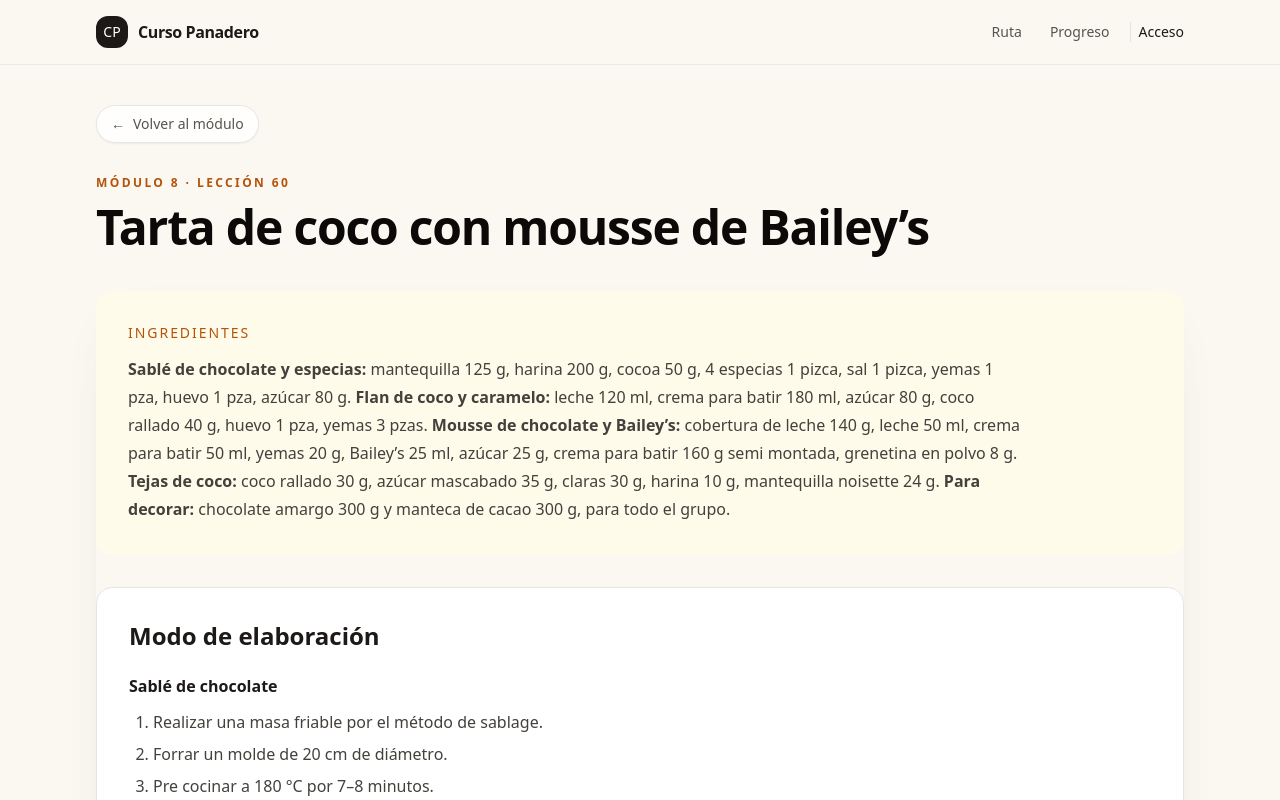
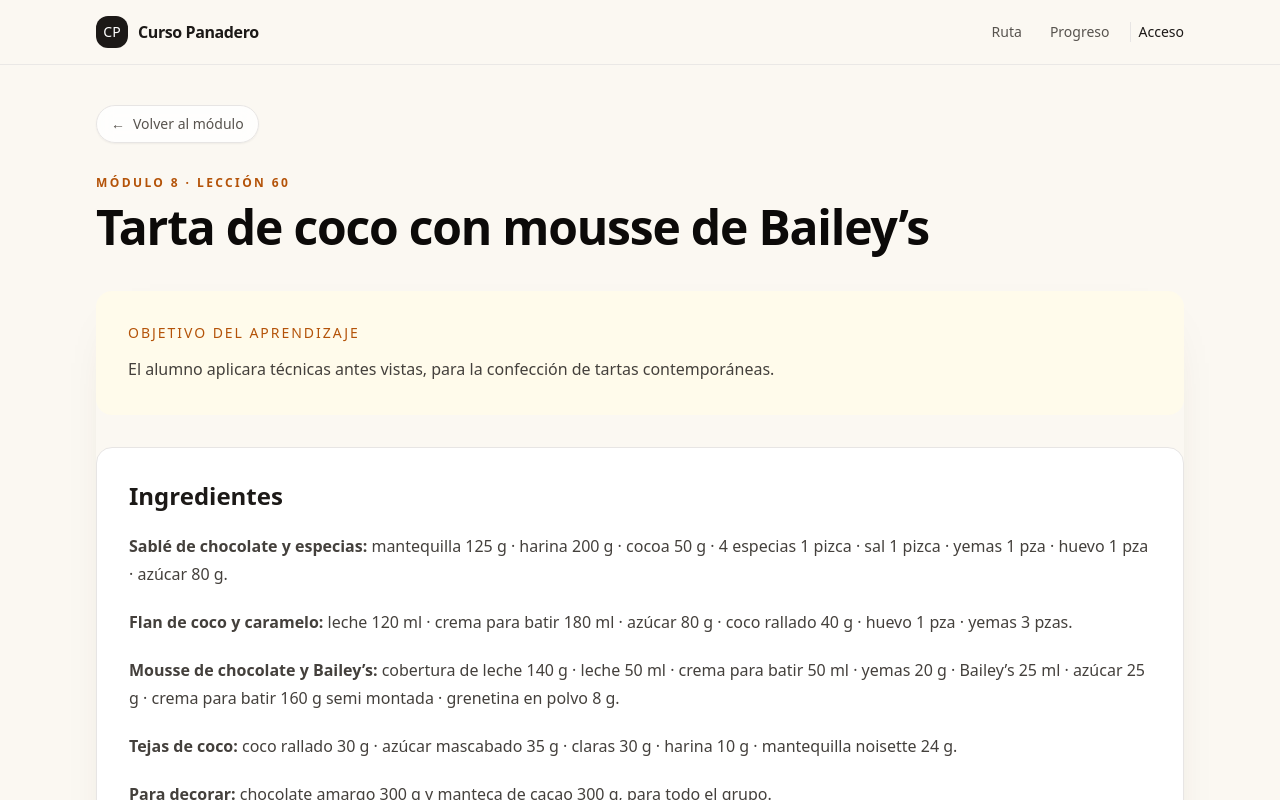
Before and after one commit to Drworm82/CursoPanadero, a Next.js app: page /leccion-tarta-coco-mousse-baileys in a window 1280 px wide. Shown: the top 800 px of the page. Built offline with nearby package versions, Linux system fonts and the light colour scheme; no server answers.

Commit message:
Completa objetivo de Clase 35 en M8

```diff
--- a/pages/leccion-tarta-coco-mousse-baileys.js
+++ b/pages/leccion-tarta-coco-mousse-baileys.js
@@ -6,7 +6,17 @@ export default function LessonPage() {
   return (
     <CourseShell eyebrow="Módulo 8 · Lección 60" title={lesson.title} subtitle={lesson.subtitle} backHref="/modulo-8" backLabel="Volver al módulo">
       <div className="space-y-8">
-        <section className="rounded-2xl bg-amber-50 p-6 sm:p-8"><p className="text-sm font-medium uppercase tracking-[0.14em] text-amber-700">Ingredientes</p><p className="mt-3 max-w-4xl leading-7 text-stone-700"><strong>Sablé de chocolate y especias:</strong> mantequilla 125 g, harina 200 g, cocoa 50 g, 4 especias 1 pizca, sal 1 pizca, yemas 1 pza, huevo 1 pza, azúcar 80 g. <strong>Flan de coco y caramelo:</strong> leche 120 ml, crema para batir 180 ml, azúcar 80 g, coco rallado 40 g, huevo 1 pza, yemas 3 pzas. <strong>Mousse de chocolate y Bailey’s:</strong> cobertura de leche 140 g, leche 50 ml, crema para batir 50 ml, yemas 20 g, Bailey’s 25 ml, azúcar 25 g, crema para batir 160 g semi montada, grenetina en polvo 8 g. <strong>Tejas de coco:</strong> coco rallado 30 g, azúcar mascabado 35 g, claras 30 g, harina 10 g, mantequilla noisette 24 g. <strong>Para decorar:</strong> chocolate amargo 300 g y manteca de cacao 300 g, para todo el grupo.</p></section>
+        <section className="rounded-2xl bg-amber-50 p-6 sm:p-8"><p className="text-sm font-medium uppercase tracking-[0.14em] text-amber-700">Objetivo del aprendizaje</p><p className="mt-3 max-w-3xl leading-7 text-stone-700">El alumno aplicara técnicas antes vistas, para la confección de tartas contemporáneas.</p></section>
+        <section className="rounded-2xl border border-stone-200 bg-white p-6 sm:p-8">
+          <h2 className="text-2xl font-semibold text-stone-900">Ingredientes</h2>
+          <div className="mt-5 space-y-5 leading-7 text-stone-700">
+            <p><strong>Sablé de chocolate y especias:</strong> mantequilla 125 g · harina 200 g · cocoa 50 g · 4 especias 1 pizca · sal 1 pizca · yemas 1 pza · huevo 1 pza · azúcar 80 g.</p>
+            <p><strong>Flan de coco y caramelo:</strong> leche 120 ml · crema para batir 180 ml · azúcar 80 g · coco rallado 40 g · huevo 1 pza · yemas 3 pzas.</p>
+            <p><strong>Mousse de chocolate y Bailey’s:</strong> cobertura de leche 140 g · leche 50 ml · crema para batir 50 ml · yemas 20 g · Bailey’s 25 ml · azúcar 25 g · crema para batir 160 g semi montada · grenetina en polvo 8 g.</p>
+            <p><strong>Tejas de coco:</strong> coco rallado 30 g · azúcar mascabado 35 g · claras 30 g · harina 10 g · mantequilla noisette 24 g.</p>
+            <p><strong>Para decorar:</strong> chocolate amargo 300 g y manteca de cacao 300 g, para todo el grupo.</p>
+          </div>
+        </section>
         <section className="rounded-2xl border border-stone-200 bg-white p-6 sm:p-8">
           <h2 className="text-2xl font-semibold text-stone-900">Modo de elaboración</h2>
           <div className="mt-5 space-y-6 leading-7 text-stone-700">
```
